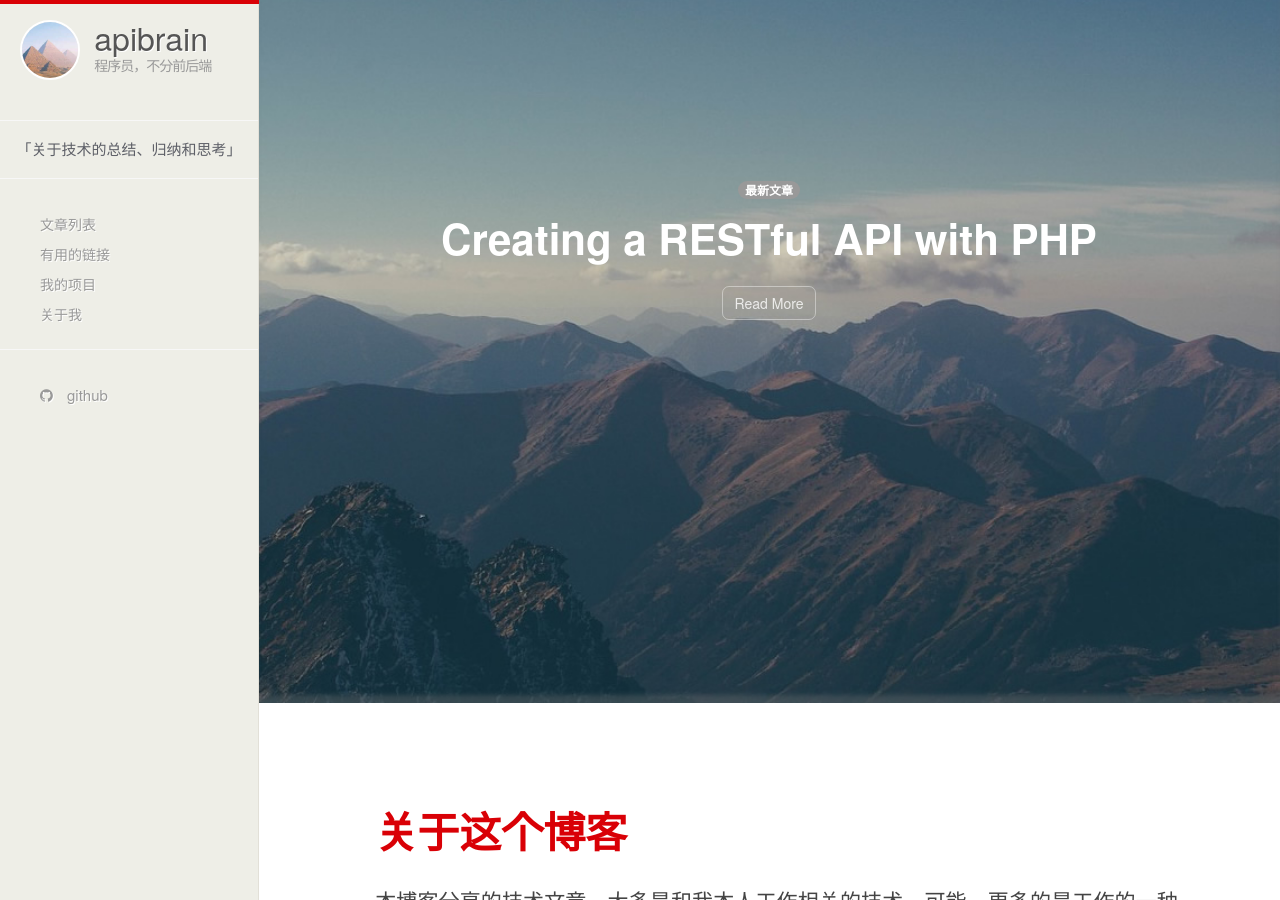
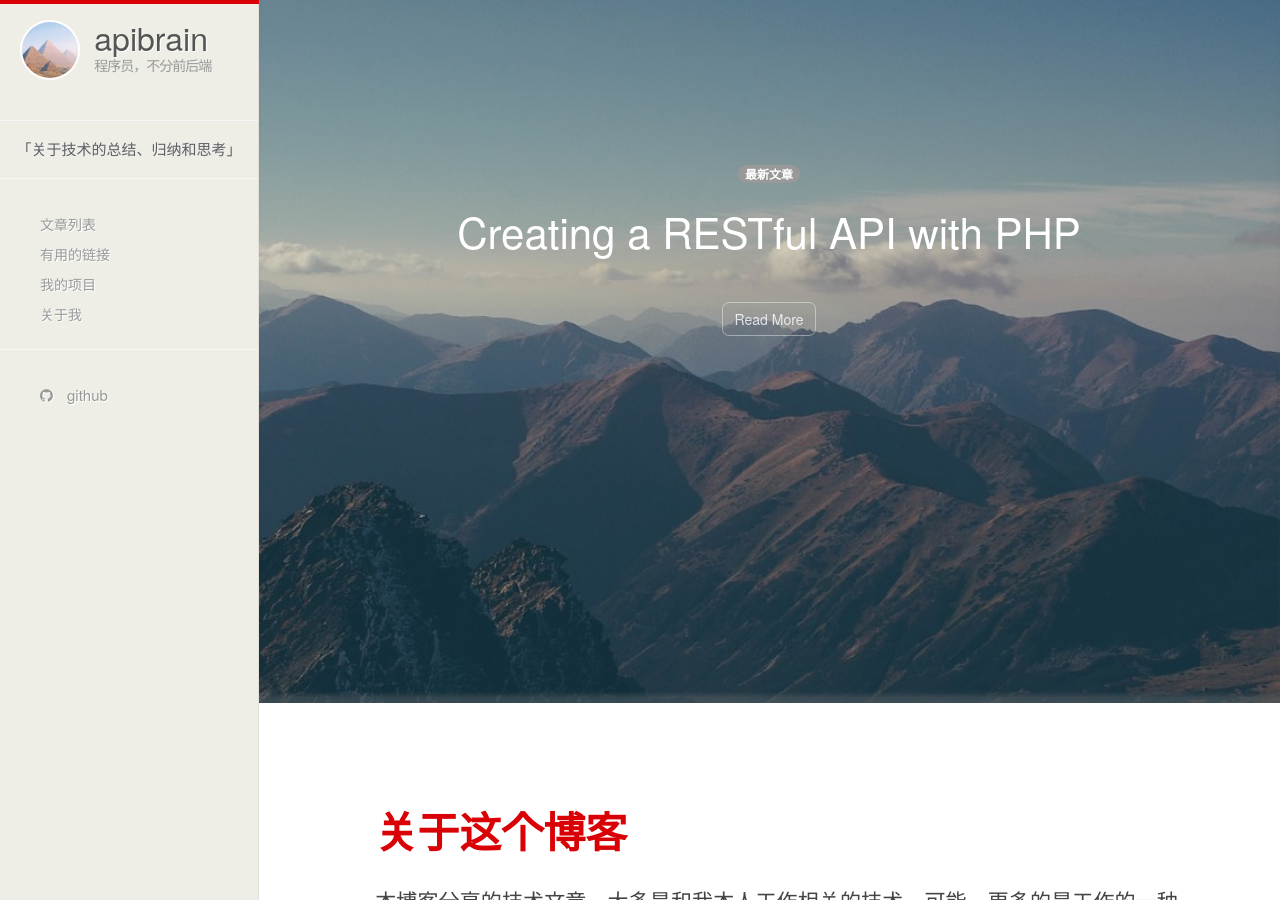
Before and after one commit to apibrain/apibrain.github.io, a Jekyll site: the page built from index.html, in a window 1280 px wide and 900 px high. Built offline with Jekyll 4.4.1, drawn with Linux system fonts in a browser that asks for light colours.

Commit message:
修改了首页showcase部分样式

```diff
--- a/_includes/showcase.html
+++ b/_includes/showcase.html
@@ -5,7 +5,7 @@
     <div class="showcase-wrapper sticky">
       <div class="showcase-text">
           {% for post in site.posts limit: 1 %}
-          <span class="badge lazy"><smaller>最新文章</smaller></span><br>{{ post.title }}<br><a href="{{ site.baseurl }}{{ post.url }}"><button type="button" class="btn btn-default showcase-button">Read More</button></a>
+          <span class="badge lazy"><smaller>最新文章</smaller></span><h2>{{ post.title }}</h2><a href="{{ site.baseurl }}{{ post.url }}"><button type="button" class="btn btn-default showcase-button">Read More</button></a>
           {% endfor %}
       </div>
     </div>
--- a/css/hc.css
+++ b/css/hc.css
@@ -351,11 +351,17 @@ pre
 
 .showcase-text
 {
-  font-size:3em;
+  font-size:2em;
   font-weight:bolder;
   color:#fff;
   text-align:center;
   padding-top:16%
+}
+
+.showcase-text h2 {
+  color: #fff;
+  font-size: 1.5em;
+  margin-bottom: 1em;
 }
 
 .wide
@@ -961,7 +967,7 @@ time
     min-height: 240px;
   }
   .showcase-text {
-    font-size: 2em;
+    font-size: 1em;
   }
 
   .recent-posts h1 {
```
